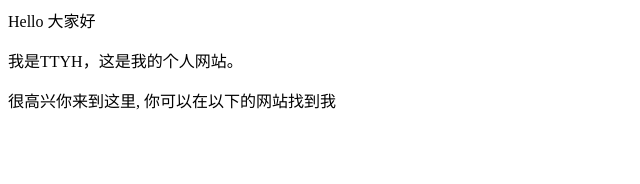
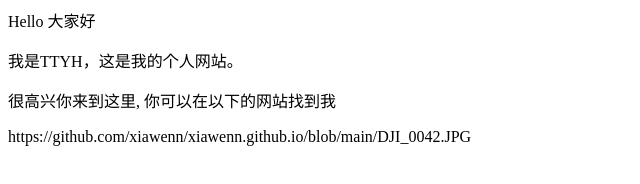
Before and after one commit to xiawenn/xiawenn.github.io, a plain HTML site: page index.html in a window 1280 px wide. Shown: the whole page, without its empty margins (0-640 px from the left). Drawn offline with Linux system fonts and the light colour scheme.

Commit message:
Update index.html

```diff
--- a/index.html
+++ b/index.html
@@ -1,3 +1,4 @@
 <p>Hello 大家好</p>
   <p>我是TTYH，这是我的个人网站。 </p>
 <p>很高兴你来到这里, 你可以在以下的网站找到我</p>
+<p>https://github.com/xiawenn/xiawenn.github.io/blob/main/DJI_0042.JPG</p>
```
